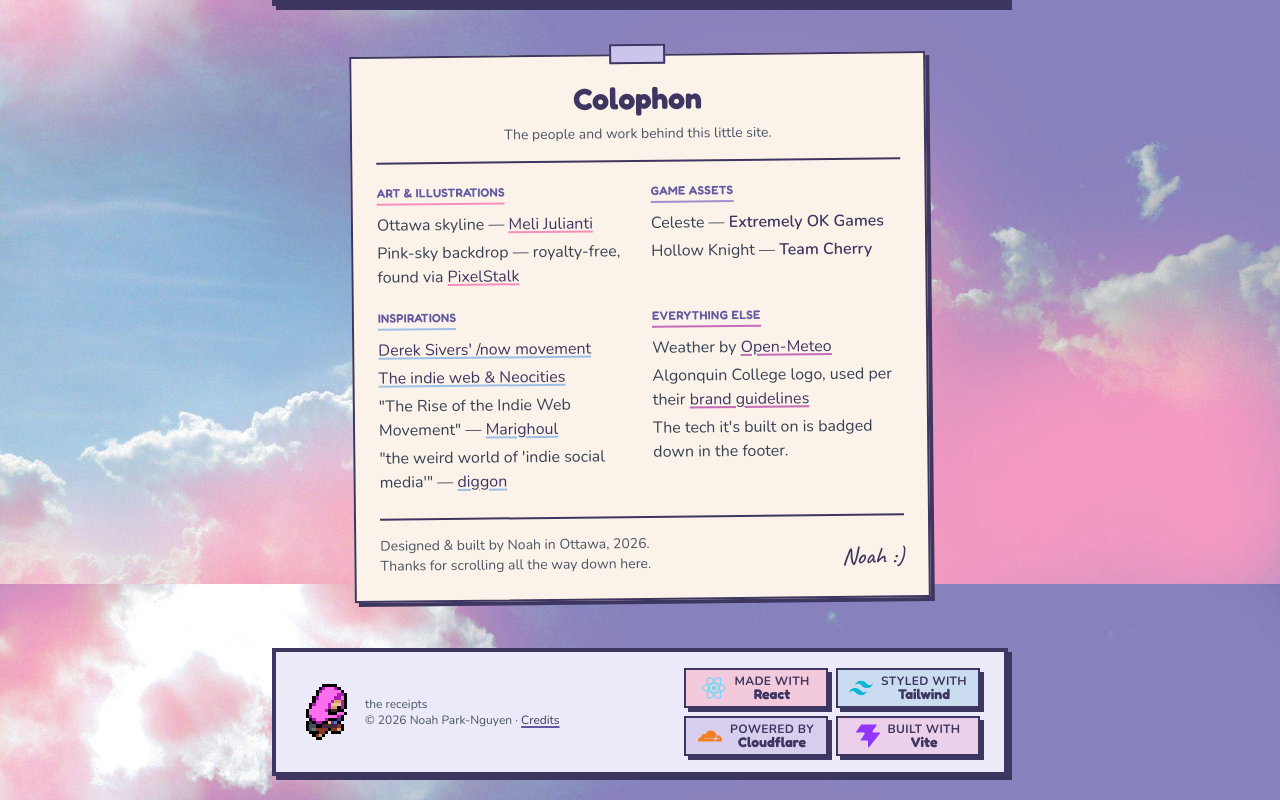
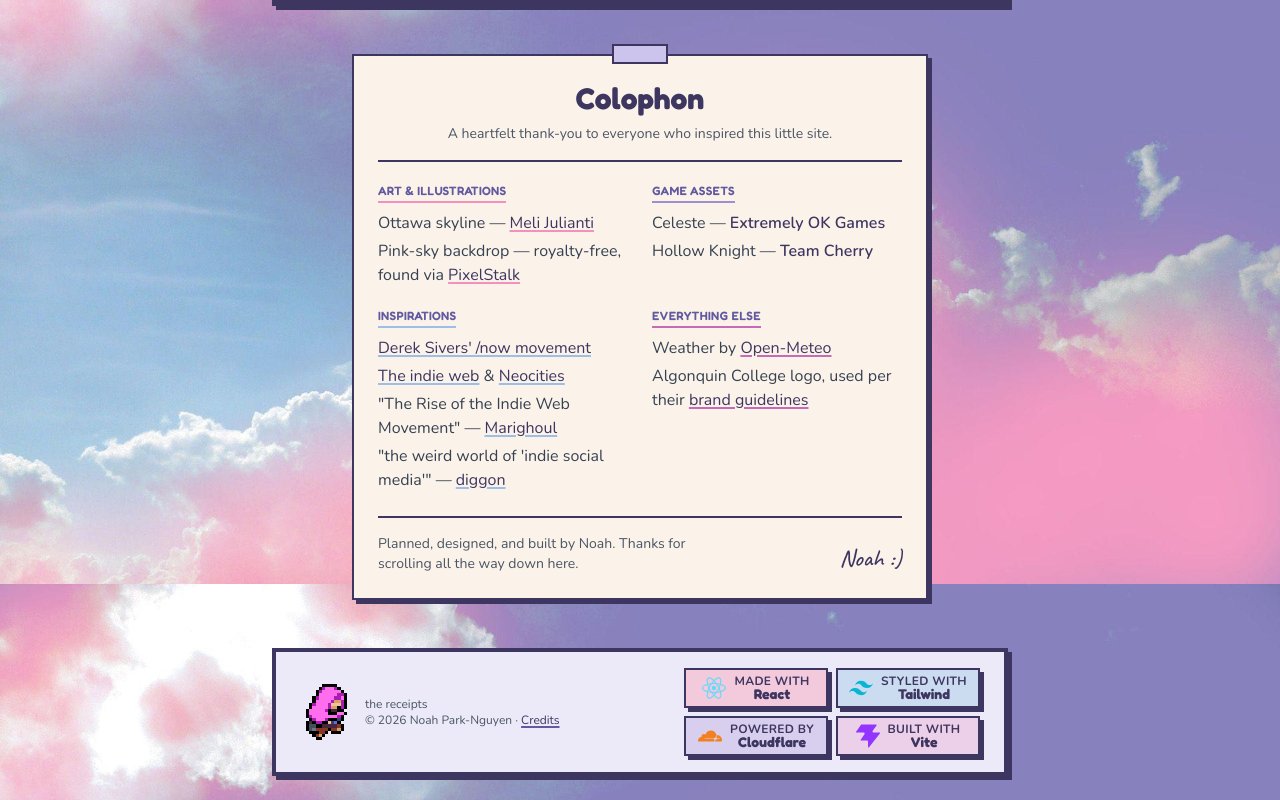
Before and after one commit to noahparknguyen/portfolio, a React (Vite) app: page / in a window 1280 px wide. Both pictures are taken after a click on the button "Credits". Shown: the part 216-1016 px from the top of the page. Built offline with nearby package versions, Linux system fonts and the light colour scheme; no server answers.

Commit message:
Warmed up the credits wording and pointed the Neocities link to the right site

```diff
--- a/src/components/sections/Credits.jsx
+++ b/src/components/sections/Credits.jsx
@@ -41,8 +41,11 @@ const GROUPS = [
         href: "https://nownownow.com",
       },
       {
-        linkText: "The indie web & Neocities",
-        href: "https://indieweb.org",
+        parts: [
+          { linkText: "The indie web", href: "https://indieweb.org" },
+          { text: " & " },
+          { linkText: "Neocities", href: "https://neocities.org" },
+        ],
       },
       {
         text: '"The Rise of the Indie Web Movement" — ',
@@ -71,7 +74,6 @@ const GROUPS = [
         linkText: "brand guidelines",
         href: "https://www.algonquincollege.com/acmarketing/brand-guidelines/",
       },
-      { plain: "The tech it's built on is badged down in the footer." },
     ],
   },
 ];
@@ -79,6 +81,22 @@ const GROUPS = [
 function CreditItem({ item, accent }) {
   if (item.plain) {
     return <li className="text-gray-700">{item.plain}</li>;
+  }
+
+  if (item.parts) {
+    return (
+      <li className="text-gray-700">
+        {item.parts.map((part, i) =>
+          part.href ? (
+            <TextLink key={i} href={part.href} accent={accent} external>
+              {part.linkText}
+            </TextLink>
+          ) : (
+            <span key={i}>{part.text}</span>
+          ),
+        )}
+      </li>
+    );
   }
 
   if (item.href) {
@@ -112,7 +130,12 @@ function CreditGroup({ group }) {
       <ul className="mt-2 flex flex-col gap-1">
         {group.items.map((item) => (
           <CreditItem
-            key={item.plain ?? item.linkText ?? item.boldText}
+            key={
+              item.plain ??
+              item.linkText ??
+              item.boldText ??
+              item.parts?.[0]?.linkText
+            }
             item={item}
             accent={group.accent}
           />
@@ -128,12 +151,7 @@ function Credits() {
       aria-labelledby="credits-heading"
       className="flex justify-center py-8"
     >
-      <PinnedCard
-        bg="bg-paper"
-        padding="p-6"
-        rotate="-rotate-[0.6deg]"
-        className="relative max-w-xl"
-      >
+      <PinnedCard bg="bg-paper" padding="p-6" className="relative max-w-xl">
         <Tape className="absolute -top-3 left-1/2 -translate-x-1/2" />
 
         {/* Credits has no single owned hue (STYLE_GUIDE.md → Color → Sky
@@ -147,7 +165,7 @@ function Credits() {
           Colophon
         </h2>
         <p className="mt-2 text-center text-sm text-gray-600">
-          The people and work behind this little site.
+          A heartfelt thank-you to everyone who inspired this little site.
         </p>
 
         <div className="mt-4 border-t-2 border-ink" />
@@ -162,8 +180,8 @@ function Credits() {
 
         <div className="mt-4 flex items-end justify-between gap-4">
           <p className="text-sm text-gray-600 w-[60%]">
-            Designed &amp; built by Noah in Ottawa, 2026. Thanks for scrolling
-            all the way down here.
+            Planned, designed, and built by Noah. Thanks for scrolling all the
+            way down here.
           </p>
           <span aria-hidden="true" className="font-hand text-2xl text-ink">
             Noah :)
```
